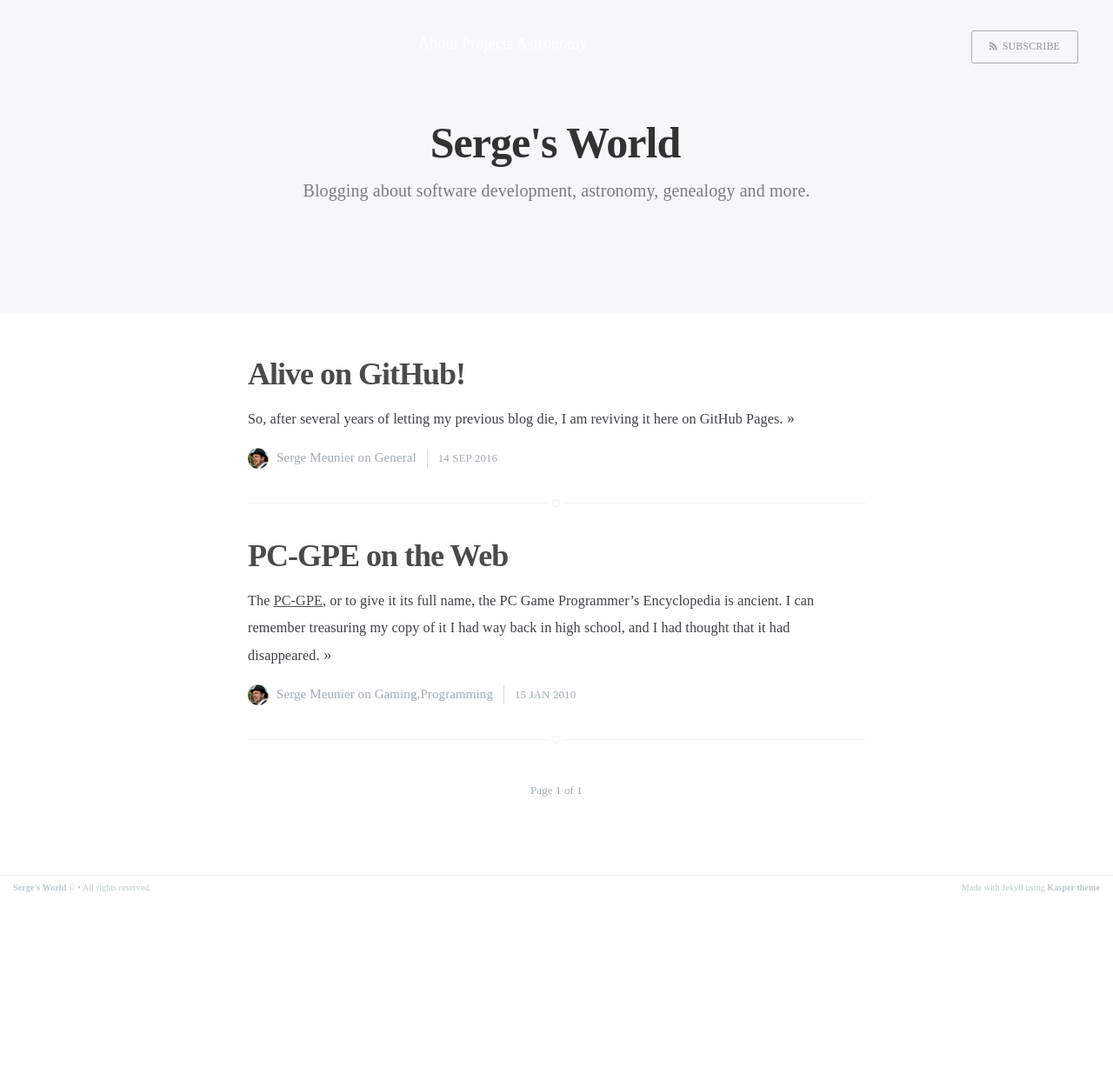
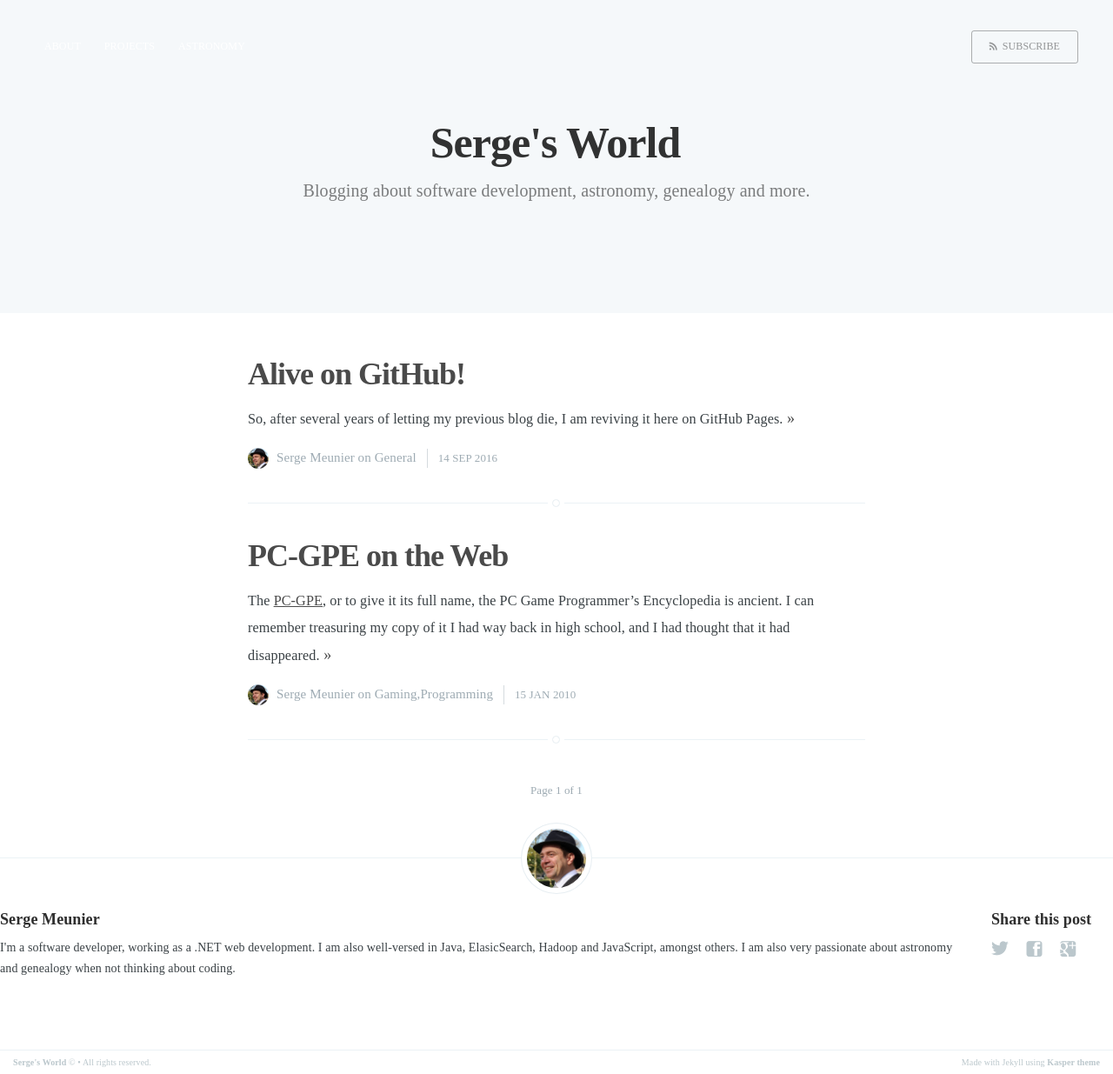
Before and after one commit to sjmeunier/sjmeunier.github.io, a Jekyll site: the page built from index.html, in a window 1280 px wide. Shown: the whole page at 87% size. Built offline with Jekyll 4.4.1, drawn with Linux system fonts in a browser that asks for light colours; some web fonts are replaced; the list of posts is cut into pages by our own code; before the commit the page ends 1035 px from its top, so only the background shows below that.

Commit message:
no message

```diff
--- a/_config.yml
+++ b/_config.yml
@@ -3,7 +3,7 @@ description: Blogging about software development, astronomy, genealogy and more
 meta_description: "Serge's World, Blogging about software development astronomy genealogy and more"
 
 markdown: kramdown
-highlighter: pygments
+highlighter: rouge
 logo: false
 paginate: 15
 baseurl: /
--- a/index.html
+++ b/index.html
@@ -14,9 +14,9 @@ projects: 'projects.html'
                     <img src="{{ page.logo }}" alt="Blog Logo" />
                 </a>
             {% endif %}
-		<a class="" href="{{ site.baseurl }}{{ page.about }}">About</a>
-		<a class="" href="{{ site.baseurl }}{{ page.projects }}">Projects</a>
-		<a class="" href="{{ site.baseurl }}{{ page.astronomy }}">Astronomy</a>
+		<a class="general-button" href="{{ site.baseurl }}{{ page.about }}">About</a>
+		<a class="general-button" href="{{ site.baseurl }}{{ page.projects }}">Projects</a>
+		<a class="general-button" href="{{ site.baseurl }}{{ page.astronomy }}">Astronomy</a>
         <a class="subscribe-button icon-feed" href="{{ site.baseurl }}feed.xml">Subscribe</a>
     </nav>
     <div class="vertical">
@@ -61,25 +61,28 @@ projects: 'projects.html'
         </footer>
     </article>
 
-    <!-- Capser below -->
-<!--     <article class="{{post_class}}">
-    <header class="post-header">
-        <h2 class="post-title"><a href="{{url}}">{{{title}}}</a></h2>
-    </header>
-    <section class="post-excerpt">
-        <p>{{excerpt words="26"}} <a class="read-more" href="{{url}}">&raquo;</a></p>
-    </section>
-    <footer class="post-meta">
-        {{#if author.image}}<img class="author-thumb" src="{{author.image}}" alt="Author image" nopin="nopin" />{{/if}}
-        {{author}}
-        {{tags prefix=" on "}}
-        <time class="post-date" datetime="{{date format='YYYY-MM-DD'}}">{{date format="DD MMMM YYYY"}}</time>
-    </footer>
-    </article> -->
-    <!--  -->
-
     {% endfor %}
 
     {% include pagination.html %}
+	<footer class="post-footer">
+		<!-- If we want to display author's name and bio -->
+		{% if site.author %}
+			<figure class="author-image">
+				<a class="img" href="{{ site.baseurl }}" style="background-image: url(/assets/images/profile.png)">
+				<span class="hidden">{{site.author}}'s Picture</span></a>
+			</figure>
+			<section class="author">
+				<!-- Author Name -->
+				<h4> {{ site.author }} </h4>
+				<!-- Author Bio -->
+				<p>
+					I'm a software developer, working as a .NET web development. I am also well-versed in Java, ElasicSearch, Hadoop and JavaScript, amongst others. I am also very passionate about astronomy and genealogy when not thinking about coding.
+				</p>
+			</section>
+		{% endif %}
 
+		<!-- Share links section -->
+		{% include share.html %}
+
+	</footer>
 </main>
```
